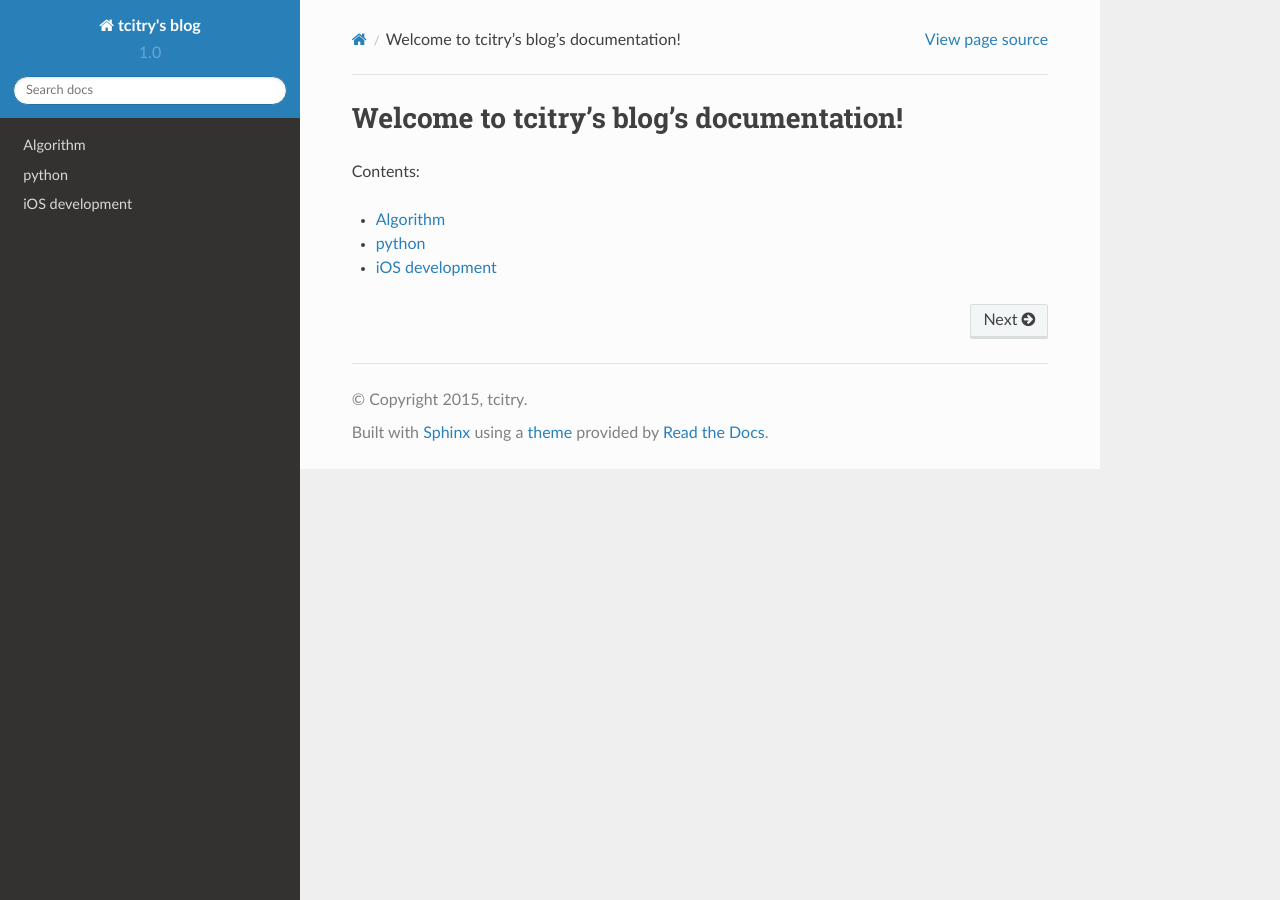
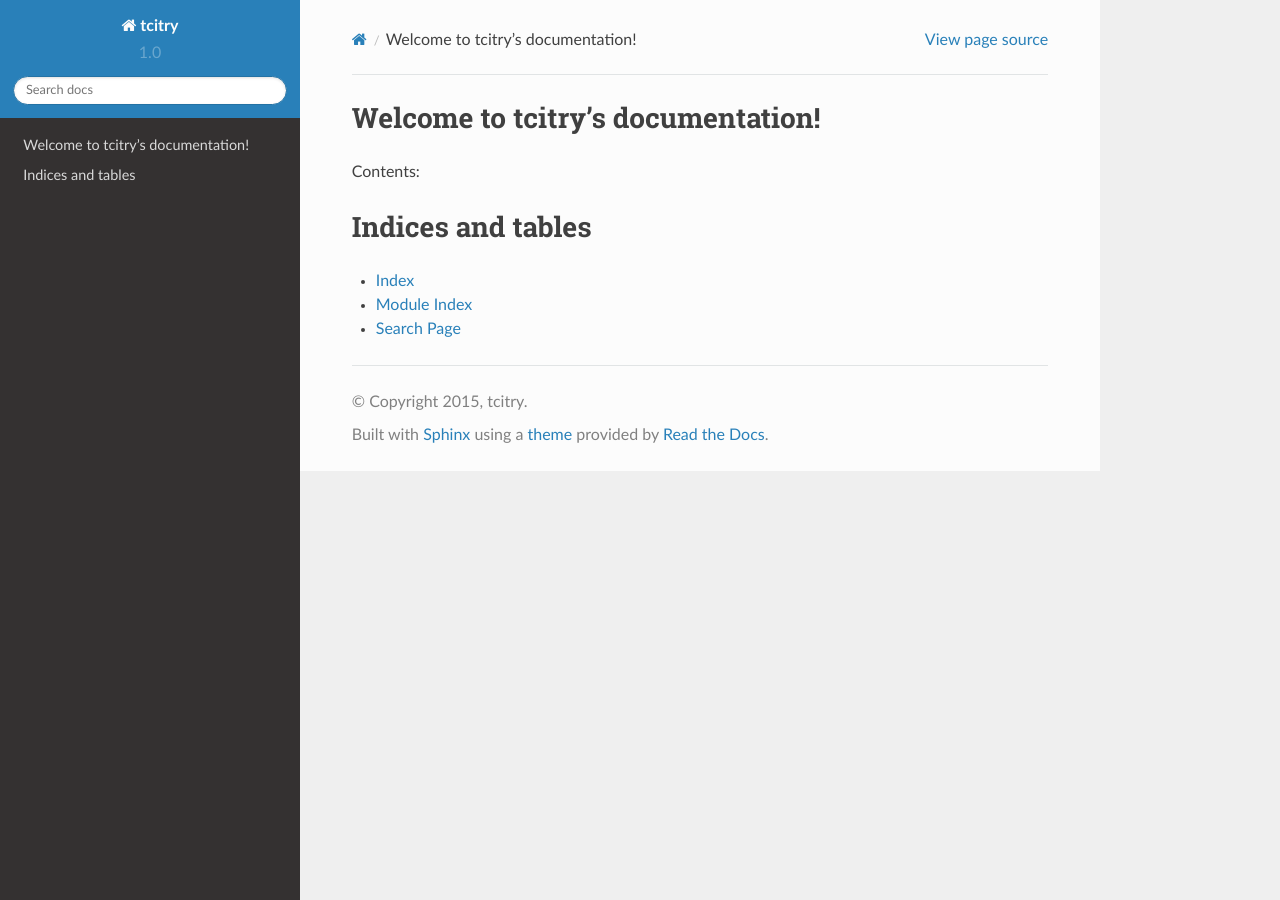
Before and after one commit to dlpu/dlpu.github.io, a Sphinx documentation site: the page built from doc/source/index.rst, in a window 1280 px wide. Built offline with Sphinx 7.4.7 and the Read the Docs theme 2.0.0, drawn with Linux system fonts in a browser that asks for light colours.

```diff
--- a/doc/source/algorithms.rst
+++ /dev/null
@@ -1,2 +0,0 @@
-Algorithm
-================
--- a/doc/source/conf.py
+++ b/doc/source/conf.py
@@ -1,7 +1,7 @@
 # -*- coding: utf-8 -*-
 #
-# tcitry's blog documentation build configuration file, created by
-# sphinx-quickstart on Wed Sep  9 21:39:44 2015.
+# tcitry documentation build configuration file, created by
+# sphinx-quickstart on Wed Sep  9 22:09:05 2015.
 #
 # This file is execfile()d with the current directory set to its
 # containing dir.
@@ -29,10 +29,7 @@ import shlex
 # Add any Sphinx extension module names here, as strings. They can be
 # extensions coming with Sphinx (named 'sphinx.ext.*') or your custom
 # ones.
-extensions = [
-    'sphinx.ext.intersphinx',
-    'sphinx.ext.mathjax',
-]
+extensions = []
 
 # Add any paths that contain templates here, relative to this directory.
 templates_path = ['_templates']
@@ -49,7 +46,7 @@ source_suffix = '.rst'
 master_doc = 'index'
 
 # General information about the project.
-project = u'tcitry\'s blog'
+project = u'tcitry'
 copyright = u'2015, tcitry'
 author = u'tcitry'
 
@@ -67,7 +64,7 @@ release = '1.0'
 #
 # This is also used if you do content translation via gettext catalogs.
 # Usually you set "language" from the command line for these cases.
-language = 'en'
+language = None
 
 # There are two options for replacing |today|: either, you set today to some
 # non-false value, then it is used:
@@ -203,7 +200,7 @@ html_static_path = ['_static']
 #html_search_scorer = 'scorer.js'
 
 # Output file base name for HTML help builder.
-htmlhelp_basename = 'tcitrysblogdoc'
+htmlhelp_basename = 'tcitrydoc'
 
 # -- Options for LaTeX output ---------------------------------------------
 
@@ -225,7 +222,7 @@ latex_elements = {
 # (source start file, target name, title,
 #  author, documentclass [howto, manual, or own class]).
 latex_documents = [
-  (master_doc, 'tcitrysblog.tex', u'tcitry\'s blog Documentation',
+  (master_doc, 'tcitry.tex', u'tcitry Documentation',
    u'tcitry', 'manual'),
 ]
 
@@ -255,7 +252,7 @@ latex_documents = [
 # One entry per manual page. List of tuples
 # (source start file, name, description, authors, manual section).
 man_pages = [
-    (master_doc, 'tcitrysblog', u'tcitry\'s blog Documentation',
+    (master_doc, 'tcitry', u'tcitry Documentation',
      [author], 1)
 ]
 
@@ -269,8 +266,8 @@ man_pages = [
 # (source start file, target name, title, author,
 #  dir menu entry, description, category)
 texinfo_documents = [
-  (master_doc, 'tcitrysblog', u'tcitry\'s blog Documentation',
-   author, 'tcitrysblog', 'One line description of project.',
+  (master_doc, 'tcitry', u'tcitry Documentation',
+   author, 'tcitry', 'One line description of project.',
    'Miscellaneous'),
 ]
 
@@ -285,7 +282,3 @@ texinfo_documents = [
 
 # If true, do not generate a @detailmenu in the "Top" node's menu.
 #texinfo_no_detailmenu = False
-
-
-# Example configuration for intersphinx: refer to the Python standard library.
-intersphinx_mapping = {'https://docs.python.org/': None}
--- a/doc/source/iOS.rst
+++ /dev/null
@@ -1,2 +0,0 @@
-iOS development
-=================
--- a/doc/source/index.rst
+++ b/doc/source/index.rst
@@ -1,17 +1,21 @@
-.. tcitry's blog documentation master file, created by
-   sphinx-quickstart on Wed Sep  9 21:39:44 2015.
+.. tcitry documentation master file, created by
+   sphinx-quickstart on Wed Sep  9 22:09:05 2015.
    You can adapt this file completely to your liking, but it should at least
    contain the root `toctree` directive.
 
-Welcome to tcitry's blog's documentation!
-=========================================
+Welcome to tcitry's documentation!
+==================================
 
 Contents:
 
 .. toctree::
    :maxdepth: 2
-   :glob:
 
-   algorithms
-   python
-   iOS
+
+
+Indices and tables
+==================
+
+* :ref:`genindex`
+* :ref:`modindex`
+* :ref:`search`
--- a/doc/source/python.rst
+++ /dev/null
@@ -1,2 +0,0 @@
-python
-===============
```
Also changed, not shown: 2 other files.
